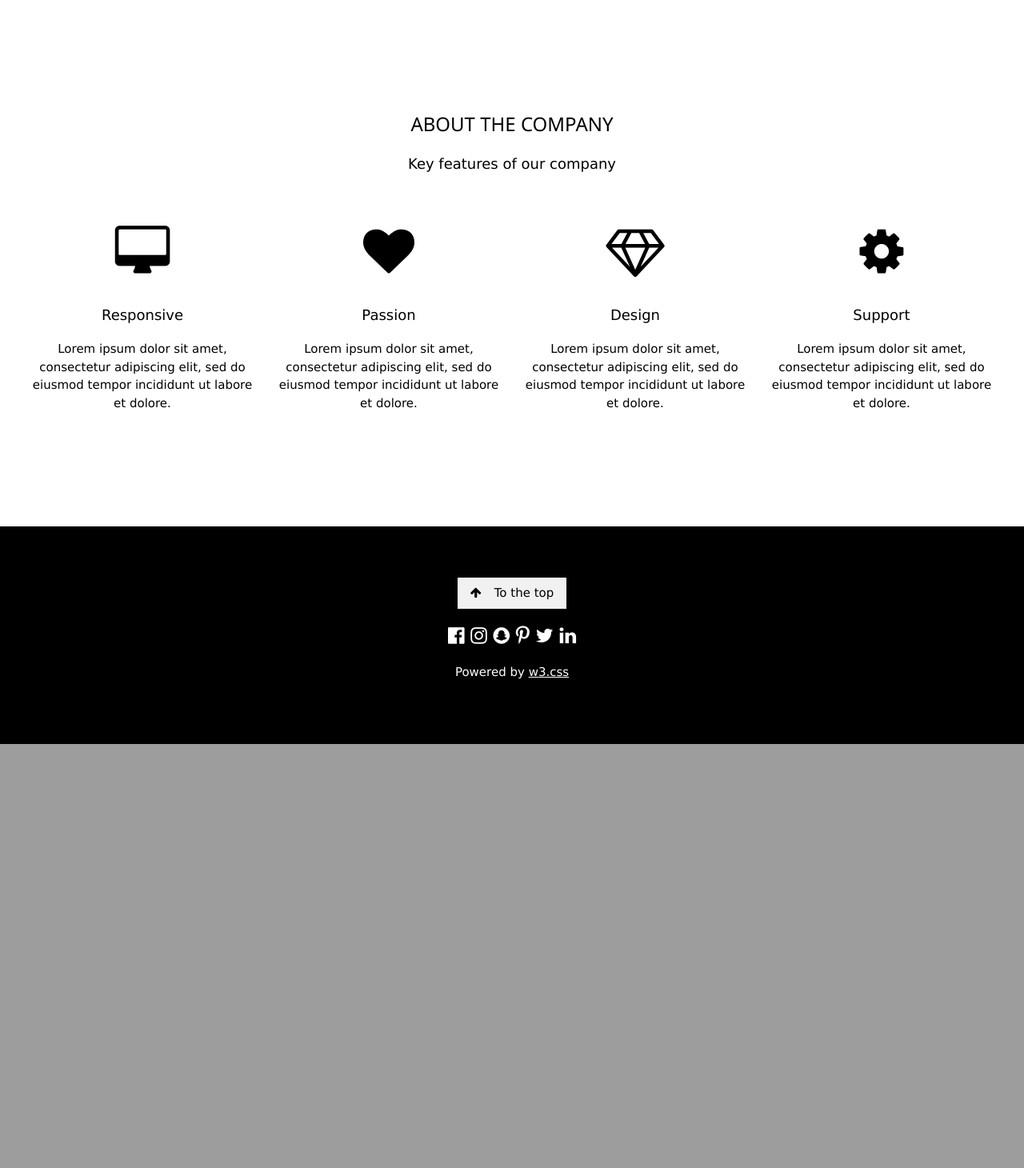
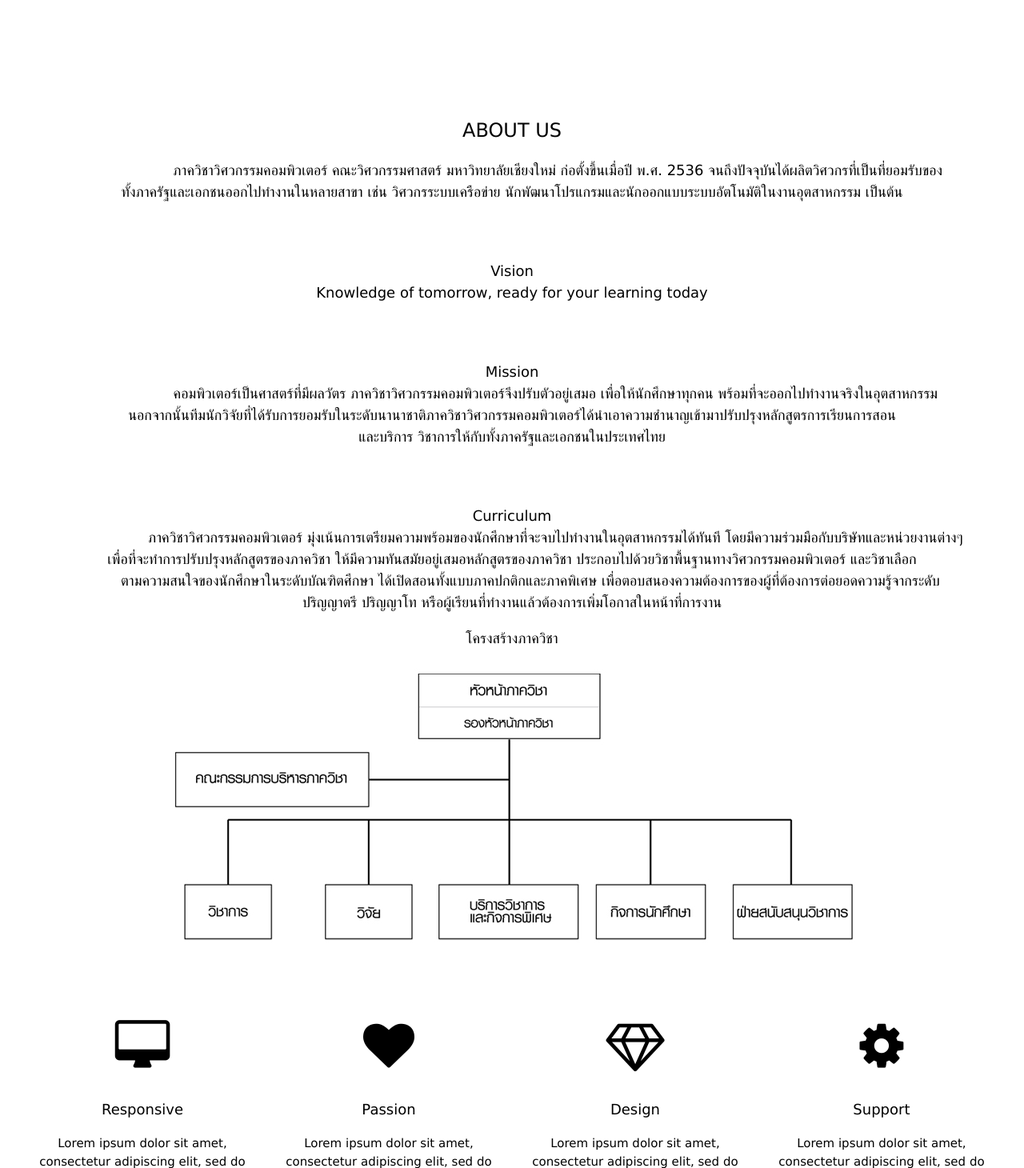
Before and after one commit to kwpinthong/-PROJECT-CPEwebsite, a PHP site: page /about.php in a window 1280 px wide. Shown: the part 801-2261 px from the top of the page at 80% size. Before the commit the page ends 1731 px from the top, so only its background shows below. Run offline with PHP 8.4, Linux system fonts and the light colour scheme.

Commit message:
about us

```diff
--- a/about.php
+++ b/about.php
@@ -2,10 +2,11 @@
 
 	<!-- Header with full-height image -->
 		<header class="bgimg-1 w3-display-container w3-grayscale-min" id="home">
-			<div class="w3-display-left w3-text-white" style="padding:48px">
-				<span class="w3-jumbo w3-hide-small">Start something that matters</span><br>
+			<div class="w3-display-Topleft w3-text-white" style="padding:48px">
+				<span class="w3-jumbo w3-hide-small"><b>Department of Computer Engineering </font></b></span><br>
 				<span class="w3-xxlarge w3-hide-large w3-hide-medium">Start something that matters</span><br>
-				<span class="w3-large">Stop wasting valuable time with projects that just isn't you.</span>
+				<span class="w3-large"><font size = "8"> ChiangMai University </font></span>
+
 			</div>
 			<div class="w3-display-bottomleft w3-text-grey w3-large" style="padding:24px 48px">
 				<i class="fa fa-facebook-official w3-hover-opacity"></i>
@@ -19,8 +20,53 @@
 
 	<!--CONTENT-->
 		<div class="w3-container" style="padding:128px 16px" id="about">
-			<h3 class="w3-center">ABOUT THE COMPANY</h3>
-			<p class="w3-center w3-large">Key features of our company</p>
+			<h3 class="w3-center"></h3>
+			<p class="w3-center w3-large"> </p>
+			<CENTER><font size = "5"> ABOUT US </font></CENTER>
+
+			 <BODY>
+			    <p class="w3-center w3-large"> &nbsp; &nbsp; &nbsp; &nbsp; &nbsp; &nbsp; &nbsp; &nbsp; &nbsp; &nbsp; ภาควิชาวิศวกรรมคอมพิวเตอร์
+				คณะวิศวกรรมศาสตร์ มหาวิทยาลัยเชียงใหม่ ก่อตั้งขึ้นเมื่อปี พ.ศ. 2536 จนถึงปัจจุบันได้ผลิตวิศวกรที่เป็นที่ยอมรับของ<br>
+				ทั้งภาครัฐและเอกชนออกไปทำงานในหลายสาขา เช่น วิศวกรระบบเครือข่าย นักพัฒนาโปรแกรมและนักออกแบบระบบอัตโนมัติในงานอุตสาหกรรม เป็นต้น<br>
+			<br>
+			<br>
+
+				 <p class="w3-center w3-large">Vision<br>
+				Knowledge of tomorrow, ready for your learning today<br>
+			<br>
+			<br>
+
+				<p class="w3-center w3-large">Mission<br>
+				&nbsp; &nbsp; &nbsp; &nbsp; &nbsp; &nbsp; &nbsp; &nbsp; &nbsp; &nbsp;คอมพิวเตอร์เป็นศาสตร์ที่มีผลวัตร ภาควิชาวิศวกรรมคอมพิวเตอร์จึงปรับตัวอยู่เสมอ เพื่อให้นักศึกษาทุกคน
+				พร้อมที่จะออกไปทำงานจริงในอุตสาหกรรม <br>   นอกจากนั้นทีมนักวิจัยที่ได้รับการยอมรับในระดับนานาชาติภาควิชาวิศวกรรมคอมพิวเตอร์ได้นำเอาความชำนาญเข้ามาปรับปรุงหลักสูตรการเรียนการสอน<br>และบริการ
+				วิชาการให้กับทั้งภาครัฐและเอกชนในประเทศไทย<br>
+				<br>
+				<br>
+
+				<p class="w3-center w3-large">Curriculum<br>
+
+				&nbsp; &nbsp; &nbsp; &nbsp; &nbsp; &nbsp; &nbsp; &nbsp; &nbsp; &nbsp;ภาควิชาวิศวกรรมคอมพิวเตอร์ มุ่งเน้นการเตรียมความพร้อมของนักศึกษาที่จะจบไปทำงานในอุตสาหกรรมได้ทันที
+				โดยมีความร่วมมือกับบริษัทและหน่วยงานต่างๆ <br>เพื่อที่จะทำการปรับปรุงหลักสูตรของภาควิชา ให้มีความทันสมัยอยู่เสมอหลักสูตรของภาควิชา ประกอบไปด้วยวิชาพื้นฐานทางวิศวกรรมคอมพิวเตอร์ และวิชาเลือก<br>&nbsp;&nbsp;&nbsp;&nbsp;
+				&nbsp;&nbsp;&nbsp;ตามความสนใจของนักศึกษาในระดับบัณฑิตศึกษา ได้เปิดสอนทั้งแบบภาคปกติกและภาคพิเศษ เพื่อตอบสนองความต้องการของผู้ที่ต้องการต่อยอดความรู้จากระดับ<br>ปริญญาตรี ปริญญาโท หรือผู้เรียนที่ทำงานแล้วต้องการเพิ่มโอกาสในหน้าที่การงาน<br>
+			<html>
+				<head>
+					<title>
+
+					</title>
+				</head>
+			<body>
+
+            <p class="w3-center w3-large">โครงสร้างภาควิชา<br>
+            <img src="CPE.jpg">
+			</body>
+			</html>
+
+
+			 </BODY>
+
+
+
+
 			<div class="w3-row-padding w3-center" style="margin-top:64px">
 				<div class="w3-quarter">
 					<i class="fa fa-desktop w3-margin-bottom w3-jumbo w3-center"></i>
```
Also changed, not shown: CPE.jpg (added), TOP.jpg (added).
